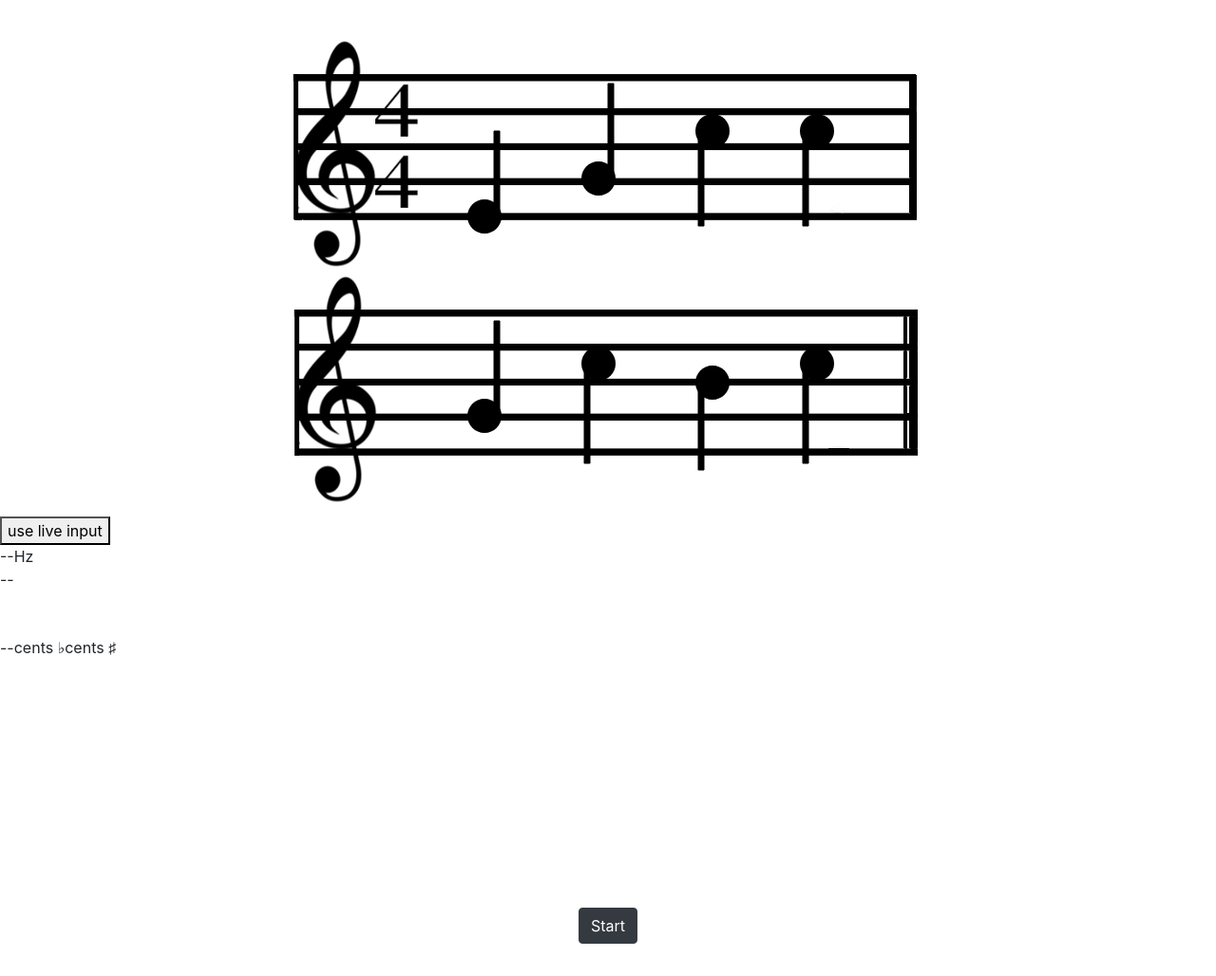
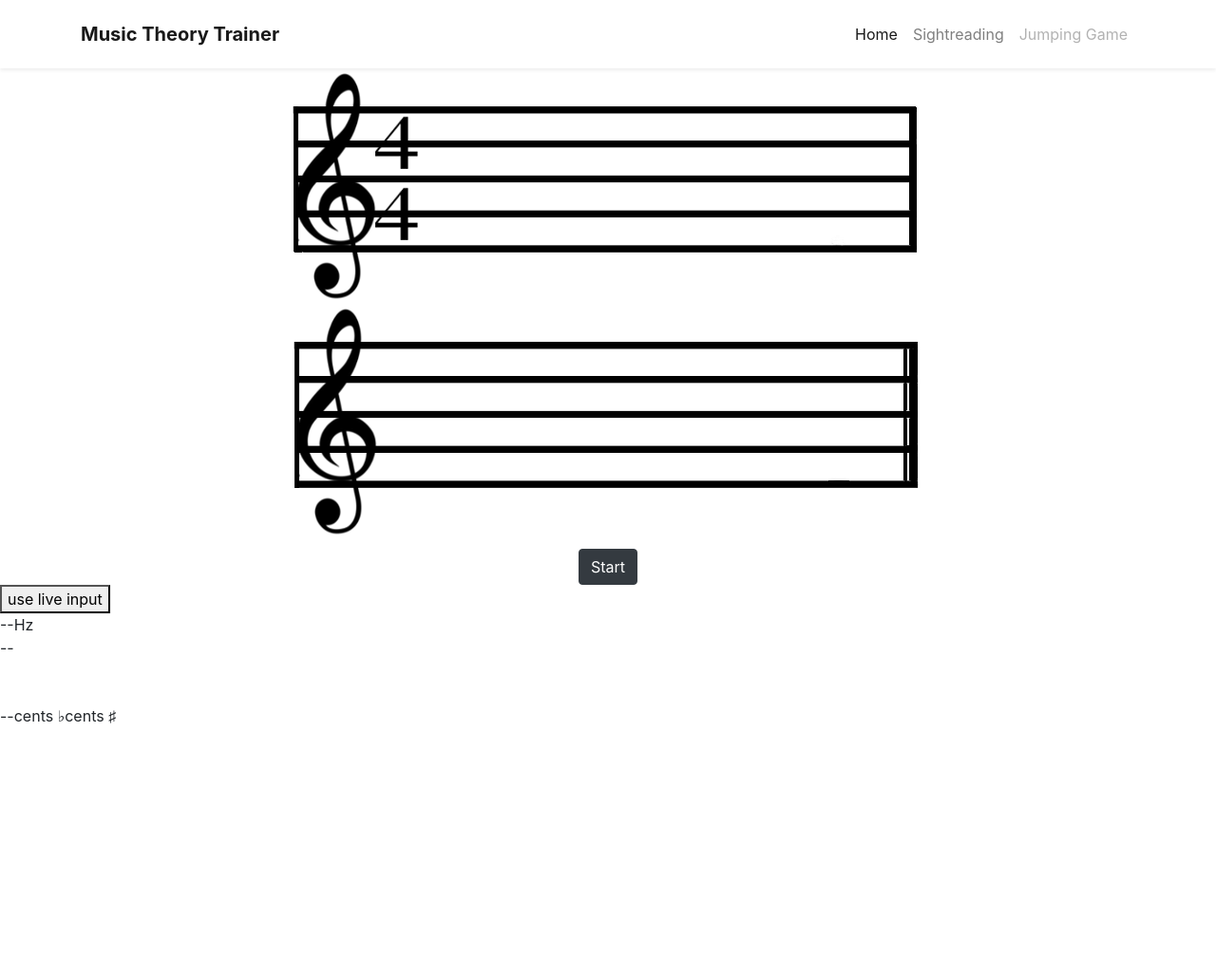
Before and after one commit to genesisbarrios/ShellHacks2019, a plain HTML site: page views/sightreading.html in a window 1280 px wide. Shown: the whole page at 95% size. Before the commit the page ends 994 px from the top, so only its background shows below. Drawn offline with nearby package versions, Linux system fonts and the light colour scheme; no server answers.

Commit message:
save button

```diff
--- a/views/sightreading.html
+++ b/views/sightreading.html
@@ -10,6 +10,20 @@
 
             document.getElementById("canvas").style.backgroundImage = "url('../images/staff.png')";
 
+            var button = document.getElementById('show_button');
+            button.addEventListener('click', function(e){
+                console.log('event listener');
+                if(button.style.display === "none") {
+                    button.style.display = "block";
+                } else {
+                    button.style.display = "none";
+                }
+
+                drawNotes();
+            });
+
+
+            function drawNotes(){
                 //top staff
                 <!-- e -->
                 var note1 = new Path.Circle(new Point(220, 190), 18);
@@ -91,21 +105,45 @@
                     strokeColor: 'black'
                 });
                 stem8.fillColor = 'black';
-
+            }
         </script>
         <style>
             .container-canvas{
                 margin: 0 auto;
-                margin-top:3%;
                 display: block;
                 width: 700px;
             }
         </style>
 	</head>
 	<body>
+        <nav class="navbar navbar-expand-lg navbar-light bg-white py-3 shadow-sm">
+            <div class="container"><a href="index.html" class="navbar-brand"> <b>Music Theory Trainer</b></a>
+            <button type="button" data-toggle="collapse" data-target="#navbarSupportedContent" aria-controls="navbarSupportedContent" aria-expanded="false" aria-label="Toggle navigation" class="navbar-toggler"><span class="navbar-toggler-icon"></span></button>
+            <div id="navbarSupportedContent" class="collapse navbar-collapse">
+            <ul class="navbar-nav ml-auto">
+                <li class="nav-item active"><a href="#" class="nav-link">Home<span class="sr-only">(current)</span></a></li>
+                <li class="nav-item"><a href="sightreading.html" class="nav-link">Sightreading</a></li>
+                <li class="nav-item"><a href="game.html" tabindex="-1" class="nav-link disabled">Jumping Game</a></li>
+            </ul>
+            </div>
+        </div>
+        </nav>
         <div class="container-canvas">
             <canvas id="canvas" width="700" height="500"></div>
         </div>
+
+        <!--Button-->
+        <link rel="stylesheet" href="https://stackpath.bootstrapcdn.com/bootstrap/4.1.3/css/bootstrap.min.css">
+        <div class="container">
+            <div class="row">
+            <div class="col text-center">
+                <div id="show_button">
+                    <button class="btn btn-dark">Start</button>
+                </div>
+            </div>
+            </div>
+        </div>
+
         <button onclick="toggleLiveInput()">use live input</button>
         <div id="detector" class="vague">
 			<div class="pitch"><span id="pitch">--</span>Hz</div>
@@ -116,29 +154,5 @@
 
 		<!-- just used for debugging -->
 		<canvas id="waveform" width="512" height="256"></canvas>
-
-        <!--Button-->
-        <link rel="stylesheet" href="https://stackpath.bootstrapcdn.com/bootstrap/4.1.3/css/bootstrap.min.css">
-        <div class="container">
-            <div class="row">
-            <div class="col text-center">
-                    <div id="show_button">
-                            <button onclick = "hideshow()" class = "btn btn-dark">Start</button>
-                          </div>
-            </div>
-            </div>
-        </div>
-
-        <!--Hide the button-->
-        <script type="text/javascript">
-            function hideshow() {
-                var button = document.getElementById('show_button')
-                if(button.style.display === "none") {
-                    button.style.display = "block";
-                } else {
-                    button.style.display = "none";
-                }
-            }
-        </script>
     </body>
 </html>
```
Also changed, not shown: views/style.css (+0 -8 lines). Lines whose indentation alone changed are shown as unchanged.
